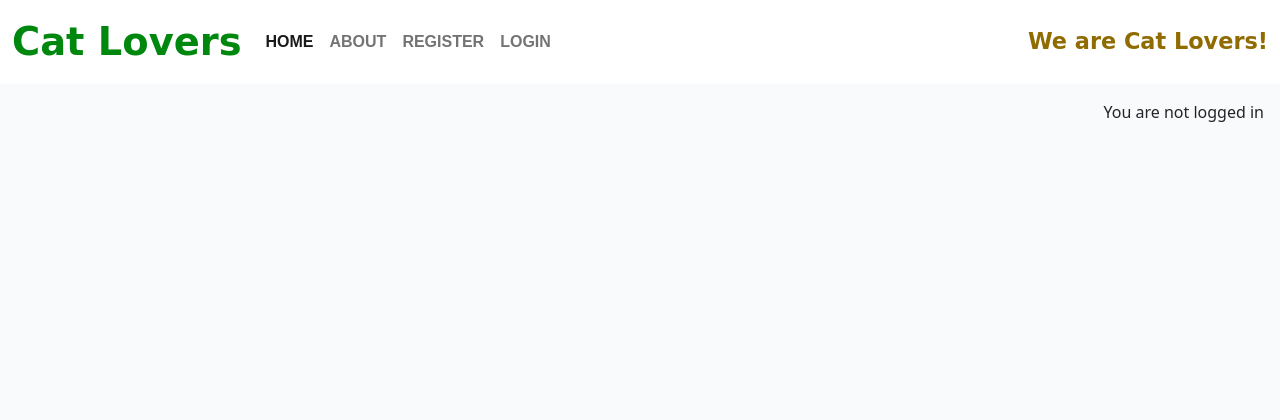
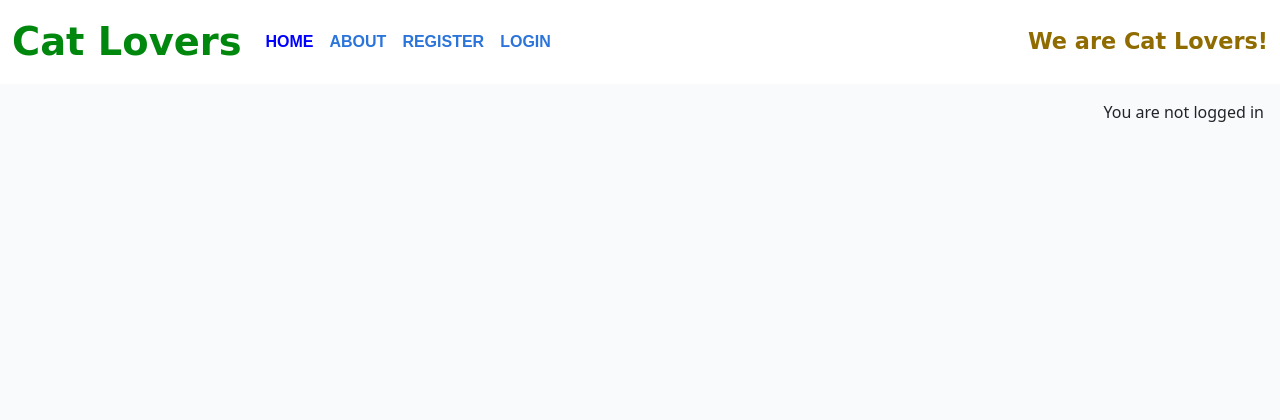
Before and after one commit to tomokoelif/cat_lovers, a Django app: page / in a window 1280 px wide. Shown: the top 420 px of the page. Run offline with Django 4.2, Linux system fonts and the light colour scheme; data that the repository does not hold is empty.

Commit message:
Update text color and hover styles for navbar links

```diff
--- a/static/css/style.css
+++ b/static/css/style.css
@@ -167,15 +167,15 @@ body {
     font-family: 'Arial', sans-serif; /* フォントを変更 */
     font-size: 1.0rem; /* フォントサイズを変更 */
     font-weight: bold; /* フォントの太さを変更 */
-    color: #2A74DB; /* テキストの色を変更 */
+    color: #2A74DB !important; /* テキストの色を変更 */
     text-transform: uppercase; /* テキストを大文字に変換 */
 }
 
 .nav-link:hover {
-    color: blue; /* ホバー時の色を変更 */
+    color: blue !important; /* ホバー時の色を変更 */
     text-decoration: underline; /* ホバー時に下線を追加 */
 }
 
 .nav-link.active {
-    color: blue; /* アクティブなリンクの色を変更 */
+    color: blue !important; /* アクティブなリンクの色を変更 */
 }
```
